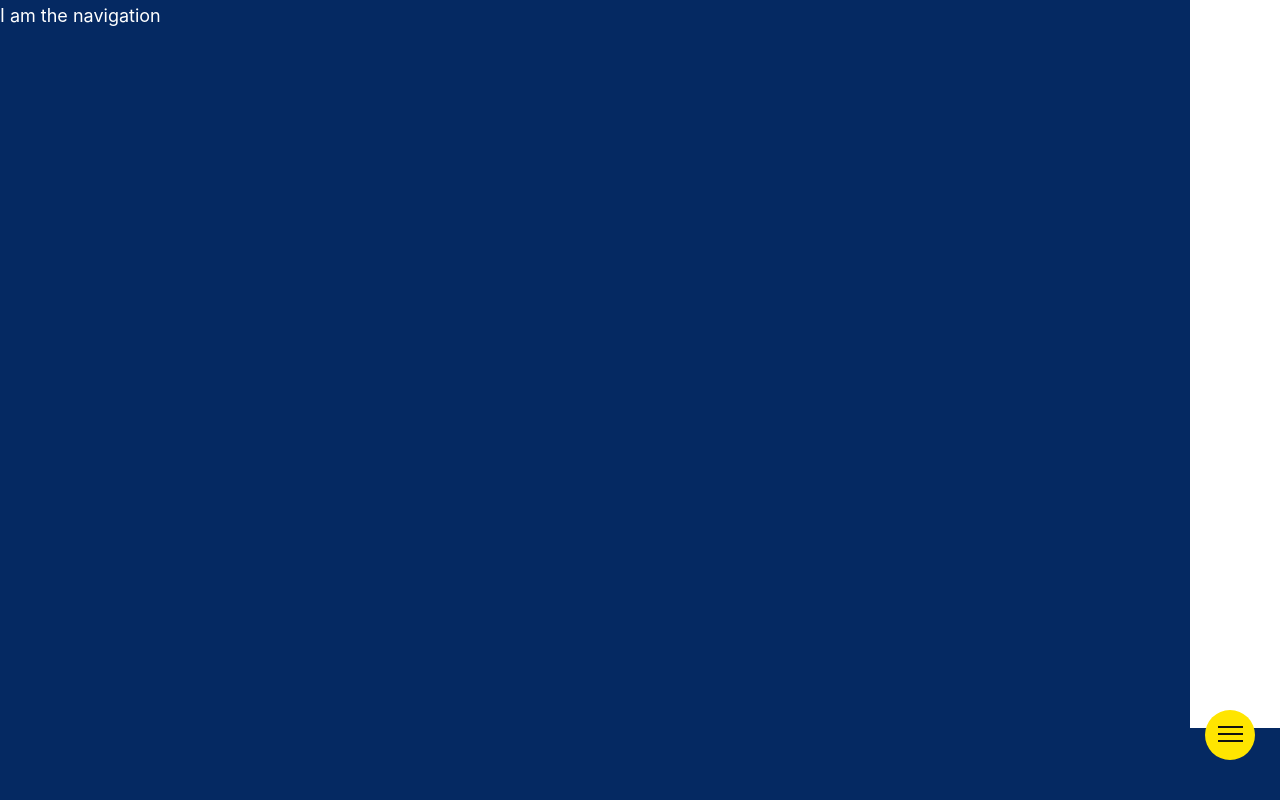
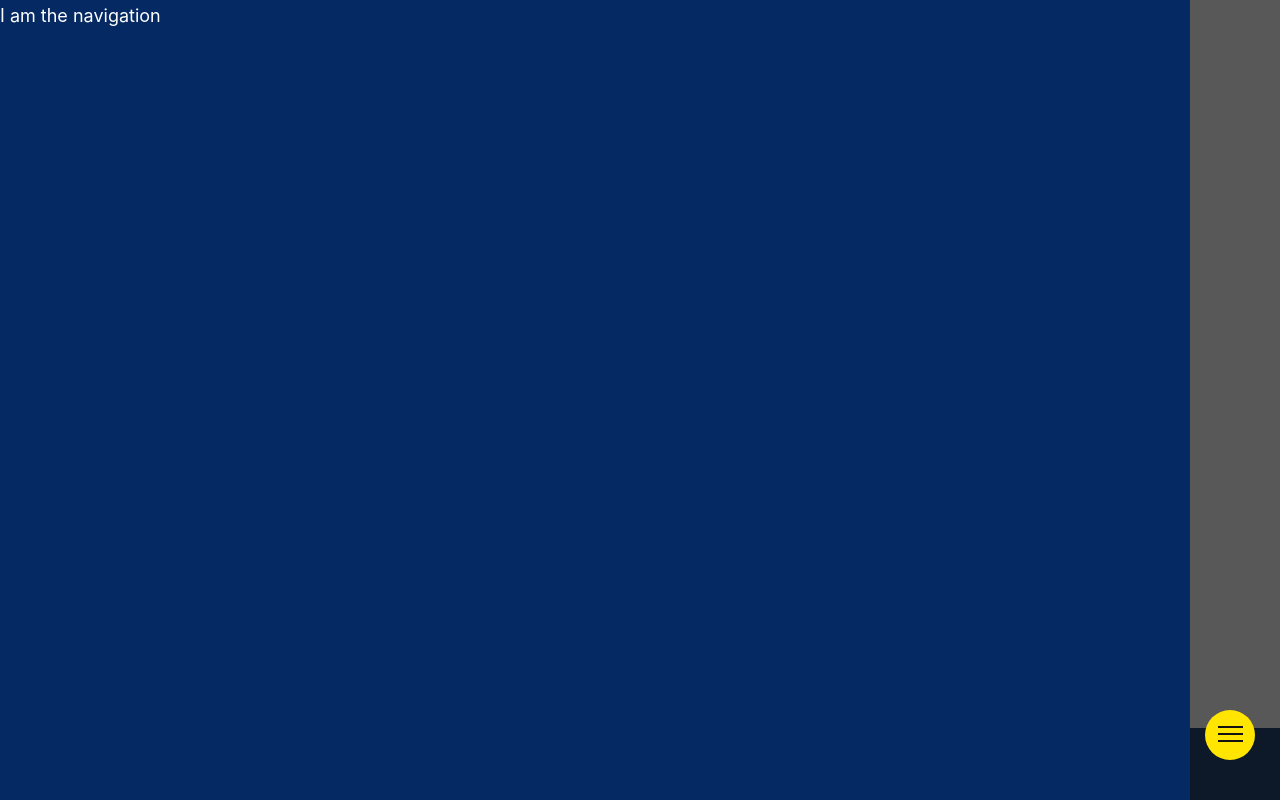
Before and after one commit to benbrehaut/theguardian-pwa, a React (Create React App) app: page /1 in a window 1280 px wide. Both pictures are taken after a click on the button "Toggle Menu". Built offline with nearby package versions, Linux system fonts and the light colour scheme; no server answers.

Commit message:
Adding backdrop for menu

```diff
--- a/src/Components/AppMenu/AppMenu.scss
+++ b/src/Components/AppMenu/AppMenu.scss
@@ -1,41 +1,5 @@
 @import '../../Static/scss/settings/unit';
 @import '../../Static/scss/settings/variables';
-
-.o-app-menu-toggler {
-    background-color: ds-color('highlight-main');
-    border: 0;
-    border-radius: 50%;
-    width: 50px;
-    height: 50px;
-    position: absolute;
-    top: -25%;
-    right: rem-calc(25);
-
-    &__line {
-        $line-top-pos: 17px;
-        $line-spacing-pos: 7px;
-
-        display: block;
-        width: 25px;
-        height: 2px;
-        background-color: ds-color('brightness-7');
-        position: absolute;
-        left: 13px;
-        margin-top: -1px;
-        top: $line-top-pos;
-        transition: width 222ms cubic-bezier(0.215, 0.61, 0.355, 1) 444ms, top 222ms cubic-bezier(0.215, 0.61, 0.355, 1) 222ms, transform 222ms cubic-bezier(0.215, 0.61, 0.355, 1) 222ms, opacity 222ms linear 222ms;
-
-        &--middle {
-            top: ($line-top-pos + $line-spacing-pos);
-            transition: width 222ms cubic-bezier(0.215, 0.61, 0.355, 1) 444ms, top 222ms cubic-bezier(0.215, 0.61, 0.355, 1) 222ms, transform 222ms cubic-bezier(0.215, 0.61, 0.355, 1) 222ms, opacity 222ms linear 222ms;
-        }
-
-        &--bottom {
-            top: ($line-top-pos + $line-spacing-pos + $line-spacing-pos);
-            transition: width 222ms cubic-bezier(0.215, 0.61, 0.355, 1) 444ms, top 222ms cubic-bezier(0.215, 0.61, 0.355, 1) 222ms, transform 222ms cubic-bezier(0.215, 0.61, 0.355, 1) 222ms, opacity 222ms linear 222ms;
-        }
-    }
-}
 
 .o-app-menu {
     position: fixed;
--- a/src/Components/AppMenuTriggerButton/AppMenuTriggerButton.react.js
+++ b/src/Components/AppMenuTriggerButton/AppMenuTriggerButton.react.js
@@ -9,18 +9,20 @@ import './AppMenuTriggerButton.scss'
 export default function AppMenuTriggerButton() {
   const state = useContext(MenuContext)
 
-  function changeMenuState() {
+  const changeMenuState = () => {
     state.menuOpen ? state.setMenu(false) : state.setMenu(true)
   }
 
   return(
     <>
-      <button className={`o-app-menu-toggler ${state.menuOpen ? 'is-open' : ''}`} type="button" onClick={() => changeMenuState()}>
+      <button id="menu-trigger" className={`o-app-menu-toggler ${state.menuOpen ? 'is-open' : ''}`} type="button" onClick={() => changeMenuState()}>
         <ScreenReaderText>Toggle Menu</ScreenReaderText>
         <span className="o-app-menu-toggler__line o-app-menu-toggler__line--top" aria-hidden="true"></span>
         <span className="o-app-menu-toggler__line o-app-menu-toggler__line--middle" aria-hidden="true"></span>
         <span className="o-app-menu-toggler__line o-app-menu-toggler__line--bottom" aria-hidden="true"></span>
       </button>
+
+      <label htmlFor="menu-trigger" className={`o-app-menu-overlay ${state.menuOpen ? 'is-active' : ''}`}></label>
     </>
   )
 }
--- a/src/Components/AppMenuTriggerButton/AppMenuTriggerButton.scss
+++ b/src/Components/AppMenuTriggerButton/AppMenuTriggerButton.scss
@@ -10,6 +10,10 @@
     position: absolute;
     top: -25%;
     right: rem-calc(25);
+
+    &.is-open {
+        z-index: 1;
+    }
 
     &__line {
         $line-top-pos: 17px;
@@ -37,20 +41,20 @@
     }
 }
 
-.o-app-menu {
+.o-app-menu-overlay {
+    background-color: ds-color('brightness-7');
     position: fixed;
-    bottom: 0;
-    height: 100%;
-    overflow: auto;
     top: 0;
     left: 0;
-    background-color: ds-color('brand-main');
-    z-index: 1;
-    width: calc(100% - 90px);
-    transform: translateX(-100%);
-    transition: 200ms ease-in-out;
+    z-index: -1;
+    visibility: hidden;
+    opacity: 0;
+    width: 100%;
+    height: 100%;
 
-    &.is-open {
-        transform: translateX(0);
+    &.is-active {
+        opacity: 0.7;
+        z-index: 0;
+        visibility: visible;
     }
 }
```
